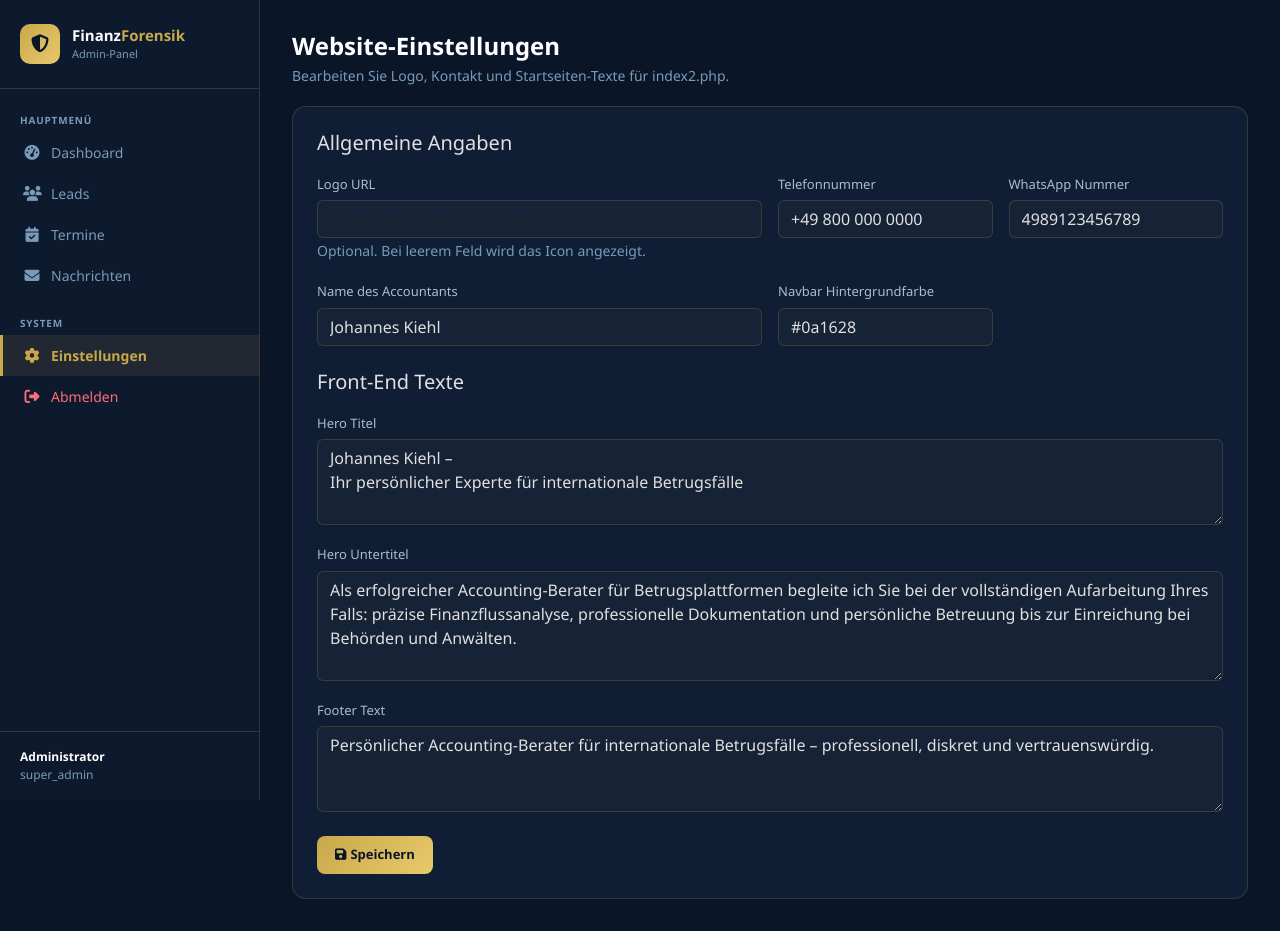
After one commit to berndmarcel860-byte/Bucbabt, a PHP site: page /admin/settings.php in a window 1280 px wide. The commit adds this page. Run offline with PHP 8.4, Linux system fonts and the light colour scheme; a user stored in the database is signed in; data comes from the database, SQL or seed files in the repository; both versions use the stored data as it was after the commit.

Commit message:
Add DB-backed site customization and admin settings page

```diff
--- a/admin/index.php
+++ b/admin/index.php
@@ -212,7 +212,7 @@ function statusBadge(string $status): string
         <a href="#"           class="nav-link"><i class="fas fa-envelope"></i> Nachrichten</a>
 
         <div class="nav-section" style="margin-top:12px;">System</div>
-        <a href="#"           class="nav-link"><i class="fas fa-gear"></i> Einstellungen</a>
+        <a href="settings.php" class="nav-link"><i class="fas fa-gear"></i> Einstellungen</a>
         <a href="logout.php"  class="nav-link logout"><i class="fas fa-right-from-bracket"></i> Abmelden</a>
     </div>
 
--- a/admin/leads.php
+++ b/admin/leads.php
@@ -322,7 +322,7 @@ function buildQuery(array $overrides = []): string
         <a href="#"          class="nav-link"><i class="fas fa-calendar-check"></i> Termine</a>
         <a href="#"          class="nav-link"><i class="fas fa-envelope"></i> Nachrichten</a>
         <div class="nav-section" style="margin-top:12px;">System</div>
-        <a href="#"          class="nav-link"><i class="fas fa-gear"></i> Einstellungen</a>
+        <a href="settings.php" class="nav-link"><i class="fas fa-gear"></i> Einstellungen</a>
         <a href="logout.php" class="nav-link logout"><i class="fas fa-right-from-bracket"></i> Abmelden</a>
     </div>
     <div class="sidebar-footer">
--- /dev/null
+++ b/admin/settings.php
@@ -0,0 +1,256 @@
+<?php
+declare(strict_types=1);
+
+require_once '../config.php';
+
+if (empty($_SESSION['admin_id'])) {
+    header('Location: login.php');
+    exit;
+}
+
+$csrfToken = generate_csrf_token();
+$errors = [];
+
+try {
+    $pdo = get_db_connection();
+    $customization = get_site_customization($pdo);
+} catch (PDOException $e) {
+    error_log('Settings bootstrap error: ' . $e->getCode());
+    $customization = [
+        'logo_url' => '',
+        'phone' => SITE_PHONE,
+        'accountant_name' => 'Johannes Kiehl',
+        'whatsapp_number' => WHATSAPP_NUMBER,
+        'navbar_background_color' => '#0a1628',
+        'hero_title' => '',
+        'hero_subtitle' => '',
+        'footer_tagline' => '',
+    ];
+    $errors[] = 'Datenbankverbindung fehlgeschlagen.';
+}
+
+if ($_SERVER['REQUEST_METHOD'] === 'POST') {
+    $token = $_POST['csrf_token'] ?? '';
+    if (!validate_csrf_token($token)) {
+        $errors[] = 'Ungültige Sitzung. Bitte Seite neu laden.';
+    }
+
+    $logoUrl = trim((string)($_POST['logo_url'] ?? ''));
+    $phone = trim((string)($_POST['phone'] ?? ''));
+    $accountantName = trim((string)($_POST['accountant_name'] ?? ''));
+    $whatsappNumber = preg_replace('/\D+/', '', (string)($_POST['whatsapp_number'] ?? ''));
+    $navbarColor = trim((string)($_POST['navbar_background_color'] ?? '#0a1628'));
+    $heroTitle = trim((string)($_POST['hero_title'] ?? ''));
+    $heroSubtitle = trim((string)($_POST['hero_subtitle'] ?? ''));
+    $footerTagline = trim((string)($_POST['footer_tagline'] ?? ''));
+
+    if ($logoUrl !== '' && filter_var($logoUrl, FILTER_VALIDATE_URL) === false) {
+        $errors[] = 'Logo-URL ist ungültig.';
+    }
+    if ($phone === '' || mb_strlen($phone) > 50) {
+        $errors[] = 'Telefonnummer ist erforderlich (max. 50 Zeichen).';
+    }
+    if ($accountantName === '' || mb_strlen($accountantName) > 255) {
+        $errors[] = 'Name ist erforderlich (max. 255 Zeichen).';
+    }
+    if ($whatsappNumber === '' || mb_strlen($whatsappNumber) < 8 || mb_strlen($whatsappNumber) > 20) {
+        $errors[] = 'WhatsApp-Nummer muss 8-20 Ziffern enthalten.';
+    }
+    if (!preg_match('/^#[a-fA-F0-9]{6}$/', $navbarColor)) {
+        $errors[] = 'Navbar-Farbe muss ein Hexwert sein (z. B. #0a1628).';
+    }
+    if ($heroTitle === '') {
+        $errors[] = 'Hero-Titel darf nicht leer sein.';
+    }
+    if ($heroSubtitle === '') {
+        $errors[] = 'Hero-Untertitel darf nicht leer sein.';
+    }
+    if ($footerTagline === '') {
+        $errors[] = 'Footer-Text darf nicht leer sein.';
+    }
+
+    if (empty($errors)) {
+        try {
+            $stmt = $pdo->prepare(
+                "UPDATE site_settings
+                 SET logo_url = :logo_url,
+                     phone = :phone,
+                     accountant_name = :accountant_name,
+                     whatsapp_number = :whatsapp_number,
+                     navbar_background_color = :navbar_color
+                 WHERE id = 1"
+            );
+            $stmt->execute([
+                ':logo_url' => $logoUrl !== '' ? $logoUrl : null,
+                ':phone' => $phone,
+                ':accountant_name' => $accountantName,
+                ':whatsapp_number' => $whatsappNumber,
+                ':navbar_color' => strtolower($navbarColor),
+            ]);
+
+            $stmt = $pdo->prepare(
+                "UPDATE site_content
+                 SET hero_title = :hero_title,
+                     hero_subtitle = :hero_subtitle,
+                     footer_tagline = :footer_tagline
+                 WHERE id = 1"
+            );
+            $stmt->execute([
+                ':hero_title' => $heroTitle,
+                ':hero_subtitle' => $heroSubtitle,
+                ':footer_tagline' => $footerTagline,
+            ]);
+
+            header('Location: settings.php?saved=1');
+            exit;
+        } catch (PDOException $e) {
+            error_log('Settings update error: ' . $e->getCode());
+            $errors[] = 'Speichern fehlgeschlagen.';
+        }
+    }
+
+    $customization = [
+        'logo_url' => $logoUrl,
+        'phone' => $phone,
+        'accountant_name' => $accountantName,
+        'whatsapp_number' => $whatsappNumber,
+        'navbar_background_color' => $navbarColor,
+        'hero_title' => $heroTitle,
+        'hero_subtitle' => $heroSubtitle,
+        'footer_tagline' => $footerTagline,
+    ];
+}
+?>
+<!DOCTYPE html>
+<html lang="de">
+<head>
+    <meta charset="UTF-8">
+    <meta name="viewport" content="width=device-width, initial-scale=1.0">
+    <title>Einstellungen – FinanzForensik Admin</title>
+    <link rel="stylesheet" href="https://cdn.jsdelivr.net/npm/bootstrap@5.3.3/dist/css/bootstrap.min.css">
+    <link rel="stylesheet" href="https://cdnjs.cloudflare.com/ajax/libs/font-awesome/6.5.0/css/all.min.css">
+    <style>
+        *, *::before, *::after { box-sizing: border-box; }
+        :root { --bg-deep:#0a1628; --bg-card:#0f1e35; --bg-sidebar:#0d1a2e; --gold:#c9a84c; --gold-light:#e8c96a; --border:rgba(201,168,76,0.2); --text:#e0e0e0; --muted:#7a9ab8; --sidebar-w:260px; }
+        body { background:var(--bg-deep); color:var(--text); font-family:'Segoe UI',Arial,sans-serif; min-height:100vh; margin:0; }
+        .sidebar { position:fixed; top:0; left:0; bottom:0; width:var(--sidebar-w); background:var(--bg-sidebar); border-right:1px solid var(--border); display:flex; flex-direction:column; z-index:100; }
+        .sidebar-brand { padding:24px 20px; border-bottom:1px solid var(--border); display:flex; align-items:center; gap:12px; }
+        .sidebar-brand .icon { width:40px; height:40px; background:linear-gradient(135deg,var(--gold),var(--gold-light)); border-radius:10px; display:flex; align-items:center; justify-content:center; }
+        .sidebar-brand .icon i { color:#0a1628; font-size:18px; }
+        .sidebar-brand h2 { font-size:15px; font-weight:700; color:#fff; margin:0; }
+        .sidebar-brand span { color:var(--gold); }
+        .sidebar-brand p { font-size:11px; color:var(--muted); margin:2px 0 0; }
+        .sidebar-nav { flex:1; padding:16px 0; overflow-y:auto; }
+        .nav-section { padding:8px 20px 4px; font-size:10px; font-weight:600; text-transform:uppercase; color:var(--muted); letter-spacing:.8px; }
+        .nav-link { display:flex; align-items:center; gap:10px; padding:10px 20px; color:var(--muted); text-decoration:none; font-size:14px; border-left:3px solid transparent; transition:all .15s; }
+        .nav-link i { width:18px; text-align:center; font-size:15px; }
+        .nav-link:hover { color:#fff; background:rgba(201,168,76,0.06); border-left-color:rgba(201,168,76,0.4); }
+        .nav-link.active { color:var(--gold); background:rgba(201,168,76,0.1); border-left-color:var(--gold); font-weight:600; }
+        .nav-link.logout { color:#ff6b7a; }
+        .nav-link.logout:hover { background:rgba(220,53,69,0.08); border-left-color:rgba(220,53,69,0.5); }
+        .sidebar-footer { padding:16px 20px; border-top:1px solid var(--border); font-size:12px; color:var(--muted); }
+        .sidebar-footer strong { color:#fff; }
+        .main { margin-left:var(--sidebar-w); padding:32px; min-height:100vh; }
+        .page-header h1 { font-size:24px; font-weight:700; color:#fff; margin:0; }
+        .page-header p { color:var(--muted); font-size:14px; margin:4px 0 0; }
+        .content-card { background:var(--bg-card); border:1px solid var(--border); border-radius:14px; padding:24px; margin-top:20px; }
+        .form-label { color:#aabcd0; font-size:13px; margin-bottom:6px; font-weight:500; }
+        .form-control, .form-control:focus { background:#162236; border:1px solid var(--border); color:var(--text); }
+        .form-control:focus { border-color:var(--gold); box-shadow:0 0 0 3px rgba(201,168,76,0.12); }
+        .btn-gold { background:linear-gradient(135deg,var(--gold),var(--gold-light)); color:#0a1628; border:none; font-weight:600; font-size:13px; padding:9px 18px; border-radius:8px; }
+        .btn-gold:hover { opacity:.9; color:#0a1628; }
+        .form-text { color:var(--muted); }
+    </style>
+</head>
+<body>
+<nav class="sidebar">
+    <div class="sidebar-brand">
+        <div class="icon"><i class="fas fa-shield-halved"></i></div>
+        <div><h2>Finanz<span>Forensik</span></h2><p>Admin-Panel</p></div>
+    </div>
+    <div class="sidebar-nav">
+        <div class="nav-section">Hauptmenü</div>
+        <a href="index.php" class="nav-link"><i class="fas fa-gauge-high"></i> Dashboard</a>
+        <a href="leads.php" class="nav-link"><i class="fas fa-users"></i> Leads</a>
+        <a href="#" class="nav-link"><i class="fas fa-calendar-check"></i> Termine</a>
+        <a href="#" class="nav-link"><i class="fas fa-envelope"></i> Nachrichten</a>
+        <div class="nav-section" style="margin-top:12px;">System</div>
+        <a href="settings.php" class="nav-link active"><i class="fas fa-gear"></i> Einstellungen</a>
+        <a href="logout.php" class="nav-link logout"><i class="fas fa-right-from-bracket"></i> Abmelden</a>
+    </div>
+    <div class="sidebar-footer">
+        <strong><?= htmlspecialchars($_SESSION['admin_name'] ?? '', ENT_QUOTES, 'UTF-8') ?></strong><br>
+        <?= htmlspecialchars($_SESSION['admin_rolle'] ?? '', ENT_QUOTES, 'UTF-8') ?>
+    </div>
+</nav>
+
+<main class="main">
+    <div class="page-header">
+        <h1>Website-Einstellungen</h1>
+        <p>Bearbeiten Sie Logo, Kontakt und Startseiten-Texte für index2.php.</p>
+    </div>
+
+    <?php if (isset($_GET['saved'])): ?>
+        <div class="alert alert-success">Einstellungen wurden gespeichert.</div>
+    <?php endif; ?>
+    <?php if (!empty($errors)): ?>
+        <div class="alert alert-danger">
+            <ul class="mb-0">
+                <?php foreach ($errors as $error): ?>
+                    <li><?= htmlspecialchars($error, ENT_QUOTES, 'UTF-8') ?></li>
+                <?php endforeach; ?>
+            </ul>
+        </div>
+    <?php endif; ?>
+
+    <div class="content-card">
+        <form method="post" action="settings.php" novalidate>
+            <input type="hidden" name="csrf_token" value="<?= htmlspecialchars($csrfToken, ENT_QUOTES, 'UTF-8') ?>">
+
+            <h5 class="mb-3">Allgemeine Angaben</h5>
+            <div class="row g-3 mb-4">
+                <div class="col-md-6">
+                    <label class="form-label">Logo URL</label>
+                    <input type="url" class="form-control" name="logo_url" value="<?= htmlspecialchars((string)$customization['logo_url'], ENT_QUOTES, 'UTF-8') ?>" placeholder="https://example.com/logo.png">
+                    <small class="form-text">Optional. Bei leerem Feld wird das Icon angezeigt.</small>
+                </div>
+                <div class="col-md-3">
+                    <label class="form-label">Telefonnummer</label>
+                    <input type="text" class="form-control" name="phone" maxlength="50" required value="<?= htmlspecialchars((string)$customization['phone'], ENT_QUOTES, 'UTF-8') ?>">
+                </div>
+                <div class="col-md-3">
+                    <label class="form-label">WhatsApp Nummer</label>
+                    <input type="text" class="form-control" name="whatsapp_number" required value="<?= htmlspecialchars((string)$customization['whatsapp_number'], ENT_QUOTES, 'UTF-8') ?>">
+                </div>
+                <div class="col-md-6">
+                    <label class="form-label">Name des Accountants</label>
+                    <input type="text" class="form-control" name="accountant_name" maxlength="255" required value="<?= htmlspecialchars((string)$customization['accountant_name'], ENT_QUOTES, 'UTF-8') ?>">
+                </div>
+                <div class="col-md-3">
+                    <label class="form-label">Navbar Hintergrundfarbe</label>
+                    <input type="text" class="form-control" name="navbar_background_color" value="<?= htmlspecialchars((string)$customization['navbar_background_color'], ENT_QUOTES, 'UTF-8') ?>" placeholder="#0a1628" required>
+                </div>
+            </div>
+
+            <h5 class="mb-3">Front-End Texte</h5>
+            <div class="row g-3 mb-4">
+                <div class="col-12">
+                    <label class="form-label">Hero Titel</label>
+                    <textarea class="form-control" name="hero_title" rows="3" required><?= htmlspecialchars((string)$customization['hero_title'], ENT_QUOTES, 'UTF-8') ?></textarea>
+                </div>
+                <div class="col-12">
+                    <label class="form-label">Hero Untertitel</label>
+                    <textarea class="form-control" name="hero_subtitle" rows="4" required><?= htmlspecialchars((string)$customization['hero_subtitle'], ENT_QUOTES, 'UTF-8') ?></textarea>
+                </div>
+                <div class="col-12">
+                    <label class="form-label">Footer Text</label>
+                    <textarea class="form-control" name="footer_tagline" rows="3" required><?= htmlspecialchars((string)$customization['footer_tagline'], ENT_QUOTES, 'UTF-8') ?></textarea>
+                </div>
+            </div>
+
+            <button type="submit" class="btn btn-gold"><i class="fas fa-floppy-disk me-1"></i>Speichern</button>
+        </form>
+    </div>
+</main>
+</body>
+</html>
--- a/config.php
+++ b/config.php
@@ -155,3 +155,81 @@ function sanitize_input(string $value): string
 {
     return htmlspecialchars(strip_tags(trim($value)), ENT_QUOTES | ENT_HTML5, 'UTF-8');
 }
+
+function ensure_site_customization_tables(PDO $pdo): void
+{
+    $pdo->exec(
+        "CREATE TABLE IF NOT EXISTS site_settings (
+            id TINYINT NOT NULL DEFAULT 1,
+            logo_url VARCHAR(500) DEFAULT NULL,
+            phone VARCHAR(50) NOT NULL,
+            accountant_name VARCHAR(255) NOT NULL,
+            whatsapp_number VARCHAR(30) NOT NULL,
+            navbar_background_color VARCHAR(20) NOT NULL DEFAULT '#0a1628',
+            created_at TIMESTAMP NOT NULL DEFAULT CURRENT_TIMESTAMP,
+            updated_at TIMESTAMP NOT NULL DEFAULT CURRENT_TIMESTAMP ON UPDATE CURRENT_TIMESTAMP,
+            PRIMARY KEY (id),
+            CHECK (id = 1)
+        ) ENGINE=InnoDB DEFAULT CHARSET=utf8mb4 COLLATE=utf8mb4_unicode_ci"
+    );
+
+    $pdo->exec(
+        "CREATE TABLE IF NOT EXISTS site_content (
+            id TINYINT NOT NULL DEFAULT 1,
+            hero_title TEXT NOT NULL,
+            hero_subtitle TEXT NOT NULL,
+            footer_tagline TEXT NOT NULL,
+            created_at TIMESTAMP NOT NULL DEFAULT CURRENT_TIMESTAMP,
+            updated_at TIMESTAMP NOT NULL DEFAULT CURRENT_TIMESTAMP ON UPDATE CURRENT_TIMESTAMP,
+            PRIMARY KEY (id),
+            CHECK (id = 1)
+        ) ENGINE=InnoDB DEFAULT CHARSET=utf8mb4 COLLATE=utf8mb4_unicode_ci"
+    );
+
+    $stmt = $pdo->prepare(
+        "INSERT INTO site_settings (id, logo_url, phone, accountant_name, whatsapp_number, navbar_background_color)
+         VALUES (1, NULL, :phone, :accountant_name, :whatsapp_number, :navbar_color)
+         ON DUPLICATE KEY UPDATE id = id"
+    );
+    $stmt->execute([
+        ':phone' => SITE_PHONE,
+        ':accountant_name' => 'Johannes Kiehl',
+        ':whatsapp_number' => WHATSAPP_NUMBER,
+        ':navbar_color' => '#0a1628',
+    ]);
+
+    $stmt = $pdo->prepare(
+        "INSERT INTO site_content (id, hero_title, hero_subtitle, footer_tagline)
+         VALUES (1, :hero_title, :hero_subtitle, :footer_tagline)
+         ON DUPLICATE KEY UPDATE id = id"
+    );
+    $stmt->execute([
+        ':hero_title' => "Johannes Kiehl –\nIhr persönlicher Experte für internationale Betrugsfälle",
+        ':hero_subtitle' => 'Als erfolgreicher Accounting-Berater für Betrugsplattformen begleite ich Sie bei der vollständigen Aufarbeitung Ihres Falls: präzise Finanzflussanalyse, professionelle Dokumentation und persönliche Betreuung bis zur Einreichung bei Behörden und Anwälten.',
+        ':footer_tagline' => 'Persönlicher Accounting-Berater für internationale Betrugsfälle – professionell, diskret und vertrauenswürdig.',
+    ]);
+}
+
+function get_site_customization(PDO $pdo): array
+{
+    $defaults = [
+        'logo_url' => '',
+        'phone' => SITE_PHONE,
+        'accountant_name' => 'Johannes Kiehl',
+        'whatsapp_number' => WHATSAPP_NUMBER,
+        'navbar_background_color' => '#0a1628',
+        'hero_title' => "Johannes Kiehl –\nIhr persönlicher Experte für internationale Betrugsfälle",
+        'hero_subtitle' => 'Als erfolgreicher Accounting-Berater für Betrugsplattformen begleite ich Sie bei der vollständigen Aufarbeitung Ihres Falls: präzise Finanzflussanalyse, professionelle Dokumentation und persönliche Betreuung bis zur Einreichung bei Behörden und Anwälten.',
+        'footer_tagline' => 'Persönlicher Accounting-Berater für internationale Betrugsfälle – professionell, diskret und vertrauenswürdig.',
+    ];
+
+    ensure_site_customization_tables($pdo);
+
+    $settingsStmt = $pdo->query("SELECT logo_url, phone, accountant_name, whatsapp_number, navbar_background_color FROM site_settings WHERE id = 1 LIMIT 1");
+    $settings = $settingsStmt->fetch() ?: [];
+
+    $contentStmt = $pdo->query("SELECT hero_title, hero_subtitle, footer_tagline FROM site_content WHERE id = 1 LIMIT 1");
+    $content = $contentStmt->fetch() ?: [];
+
+    return array_merge($defaults, array_filter(array_merge($settings, $content), static fn ($value) => $value !== null));
+}
```
Also changed, not shown: css/style.css (+5 -2 lines), database.sql (+49 -0 lines), index2.php (+48 -19 lines).
